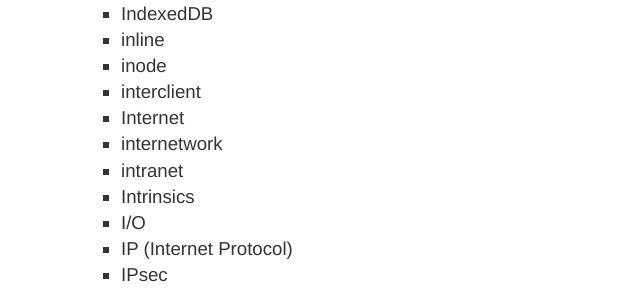
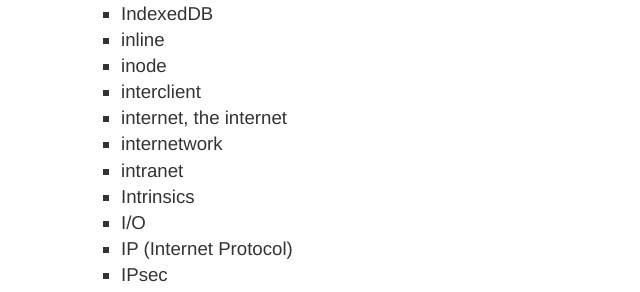
Before and after one commit to oreillymedia/production-resources, a Jekyll site: the page built from styleguide/index.md, in a window 1280 px wide and 900 px high, scrolled down 19476 px. Shown: the part 153-445 px from the top of the window, without its empty margins (111-751 px from the left). Built offline with Jekyll 4.4.1, drawn with Linux system fonts in a browser that asks for light colours; some of the changed text lies outside the part shown.

Commit message:
internet and web go lowercase
Historic change.

```diff
--- a/styleguide/index.md
+++ b/styleguide/index.md
@@ -1052,7 +1052,7 @@
 * inline
 * inode
 * interclient
-* Internet
+* internet, the internet
 * internetwork
 * intranet
 * Intrinsics
@@ -1408,7 +1408,7 @@
 <h2 id="wordlist-W">W</h2>
 
 * the _Wall Street Journal_
-* the Web (n)
+* the web (n)
 * web (a)
 * web client
 * webmaster
```
